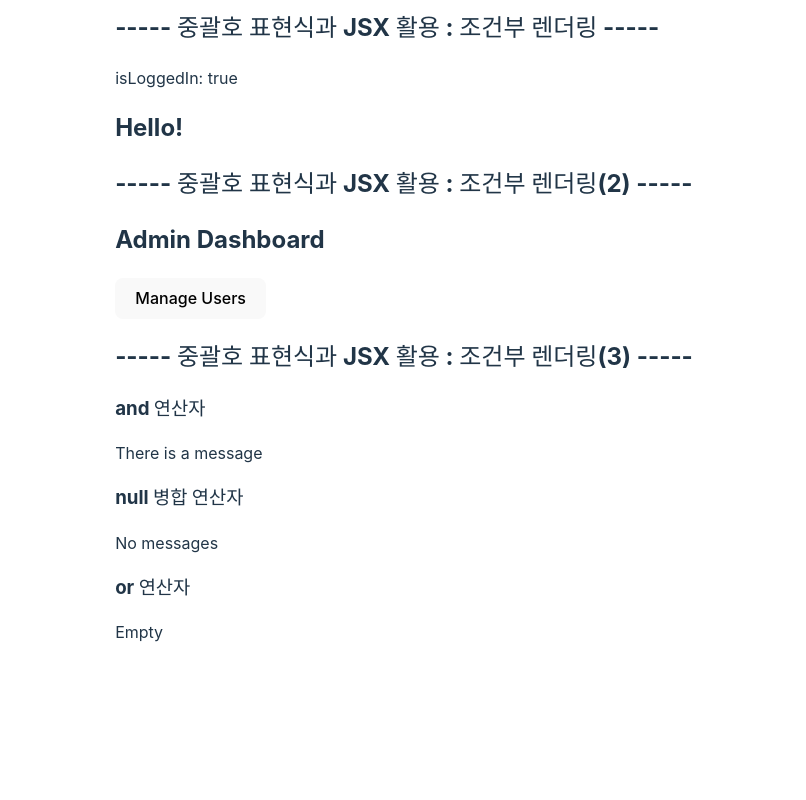
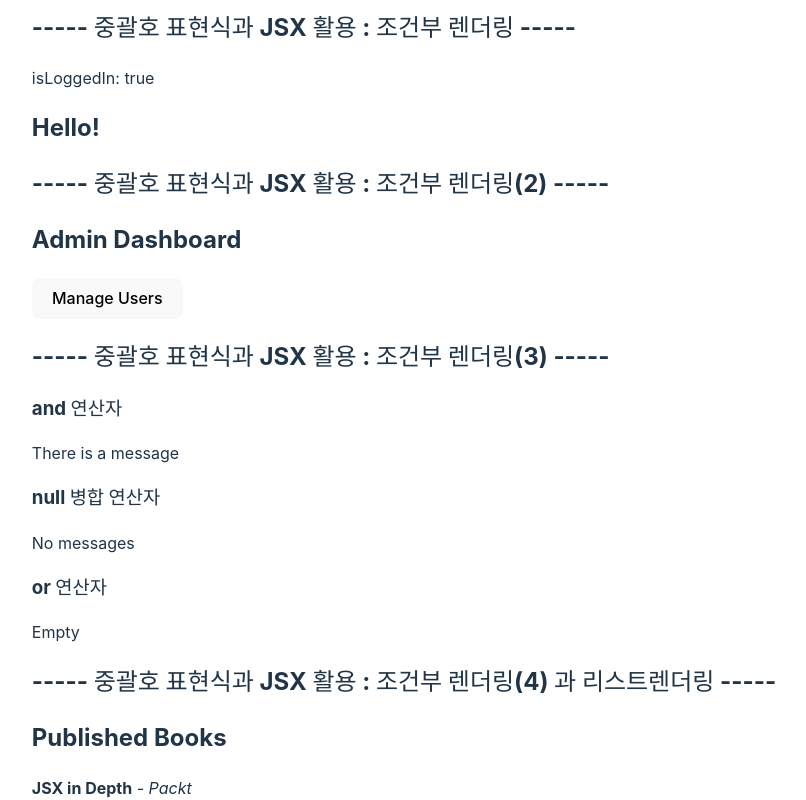
Before and after one commit to fruiedem/my-react-practices, a React (Vite) app in the folder first-project/: page / in a window 1280 px wide. Shown: the part 1158-1958 px from the top of the page, without its empty margins (236-1042 px from the left). Before the commit the page ends 1818 px from the top, so only its background shows below. Built offline with nearby package versions, Linux system fonts and the light colour scheme.

Commit message:
리스트렌더링

```diff
--- a/first-project/src/App.jsx
+++ b/first-project/src/App.jsx
@@ -6,6 +6,7 @@ import FunctionExpressions from './FunctionExpressions';
 import IsLoggedIn from './lsLoggedIn';
 import userStatus from './UserStatus';
 import Operators from './Operators';
+import ListRendering from './ListRendering';
 import './App.css'; // #root 적용 위치 확인
 function Hello(){
   return <h1>hello</h1>
@@ -34,6 +35,8 @@ function App() {
       {userStatus("admin")}
       <h2>----- 중괄호 표현식과 JSX 활용 : 조건부 렌더링(3) -----</h2>
       <Operators/>
+      <h2>----- 중괄호 표현식과 JSX 활용 : 조건부 렌더링(4) 과 리스트렌더링 -----</h2>
+      <ListRendering/>
     </>
   )
 }
--- /dev/null
+++ b/first-project/src/ListRendering.jsx
@@ -0,0 +1,22 @@
+export default function ListRendering(){
+    const books = [
+        { id: 1, title: 'React Basics', published: false, publisher: 'Manning' },
+        { id: 2, title: 'Advanced Hooks', published: false, publisher: 'OReilly' },
+        { id: 3, title: 'JSX in Depth', published: true, publisher: 'Packt'}
+    ]
+    const publisheds = books.filter(book => book.published);
+    return(
+        <>
+        {publisheds.length > 0 && <h2>Published Books</h2>}
+        {publisheds.length ?
+            publisheds.map(book =>
+                <article key={book.id}>
+                    <strong>{book.title}</strong>
+                    <em> - {book.publisher}</em>
+                </article>
+            )
+            : <p>No published books found.</p>
+        }
+        </>
+    );
+}
```
